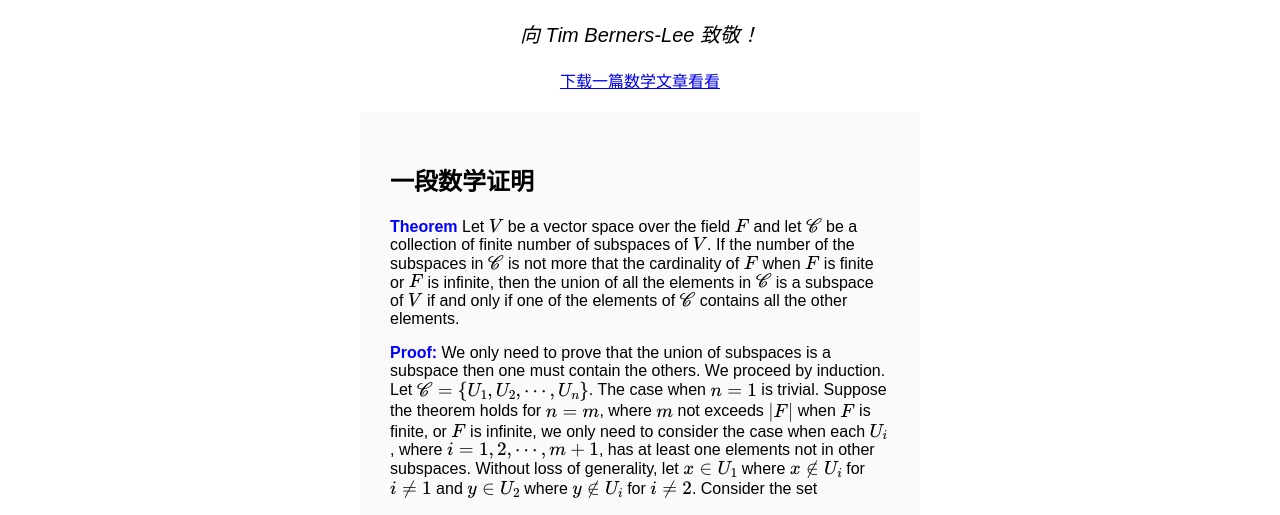
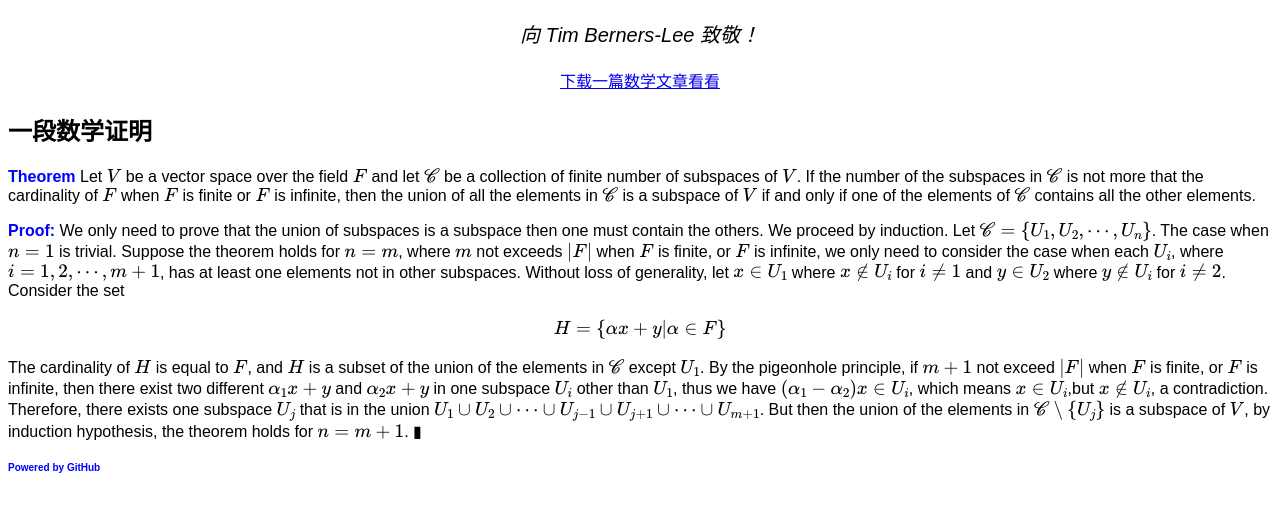
Before and after one commit to hellowangliao/hellowangliao.github.io, a plain HTML site: page index.html in a window 1280 px wide. Shown: the part 278-793 px from the top of the page. Drawn offline with nearby package versions, Linux system fonts and the light colour scheme; some packages are replaced by stand-ins of ours.

Commit message:
Update index.html

```diff
--- a/index.html
+++ b/index.html
@@ -26,8 +26,6 @@
 					下载一篇数学文章看看
 				</a>
 			</p>
-			<div style="width: 500px; margin: 20px auto; padding: 30px;
-background-color: #fafafa;">
                          <h2>一段数学证明</h2>
 
 			<p><span style="font-style: normal; font-size: 1.5; font-weight: bold;
@@ -43,6 +41,5 @@ color: #0000ff;">Proof: </span>
 				<p><span style="font-style: normal; font-size: 10px; font-weight: bold;
 color: #0101ff;">Powered by GitHub</span></p>
 
-</div>
 	</body>
 </html>
```
